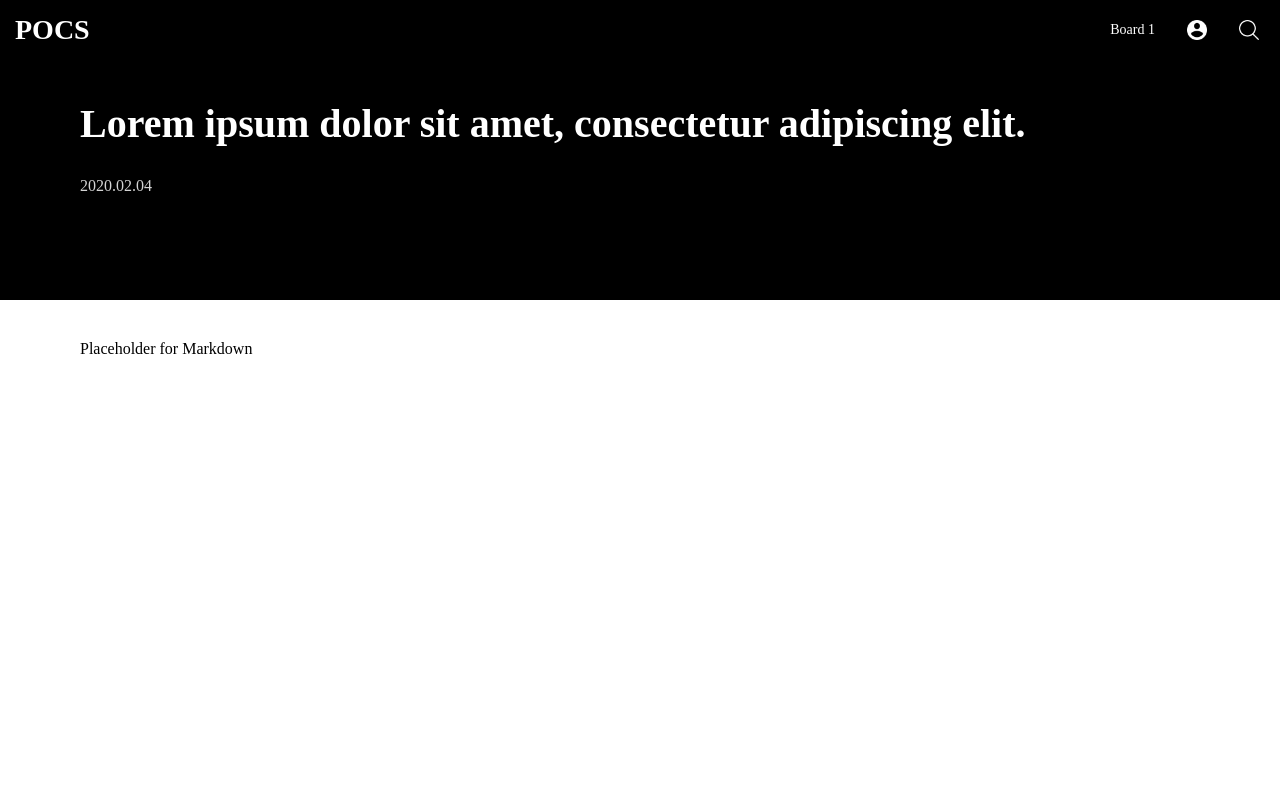
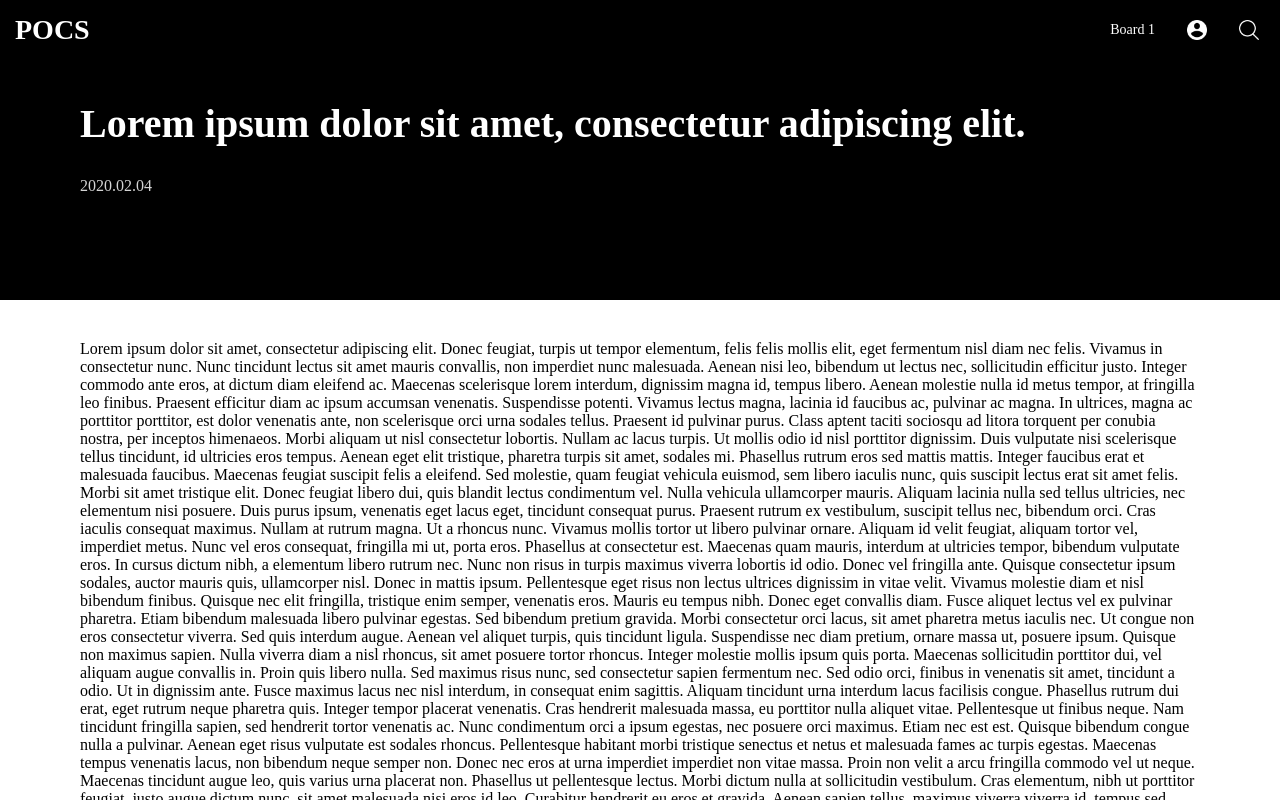
Before and after one commit to Eidard/pocs-official-web, a React app in the folder front/: page /post in a window 1280 px wide. Shown: the top 800 px of the page. Built offline with nearby package versions, Linux system fonts and the light colour scheme.

Commit message:
Added Some Sample Text

```diff
--- a/front/src/pages/Post.jsx
+++ b/front/src/pages/Post.jsx
@@ -133,7 +133,25 @@ export default withRouter(function Post(props) {
       <Section>
         <Article>
           <p>
-            Placeholder for Markdown
+          Lorem ipsum dolor sit amet, consectetur adipiscing elit. Donec feugiat, turpis ut tempor elementum, felis felis mollis elit, eget fermentum nisl diam nec felis. Vivamus in consectetur nunc. Nunc tincidunt lectus sit amet mauris convallis, non imperdiet nunc malesuada. Aenean nisi leo, bibendum ut lectus nec, sollicitudin efficitur justo. Integer commodo ante eros, at dictum diam eleifend ac. Maecenas scelerisque lorem interdum, dignissim magna id, tempus libero. Aenean molestie nulla id metus tempor, at fringilla leo finibus. Praesent efficitur diam ac ipsum accumsan venenatis. Suspendisse potenti. Vivamus lectus magna, lacinia id faucibus ac, pulvinar ac magna. In ultrices, magna ac porttitor porttitor, est dolor venenatis ante, non scelerisque orci urna sodales tellus. Praesent id pulvinar purus. Class aptent taciti sociosqu ad litora torquent per conubia nostra, per inceptos himenaeos. Morbi aliquam ut nisl consectetur lobortis.
+
+Nullam ac lacus turpis. Ut mollis odio id nisl porttitor dignissim. Duis vulputate nisi scelerisque tellus tincidunt, id ultricies eros tempus. Aenean eget elit tristique, pharetra turpis sit amet, sodales mi. Phasellus rutrum eros sed mattis mattis. Integer faucibus erat et malesuada faucibus. Maecenas feugiat suscipit felis a eleifend. Sed molestie, quam feugiat vehicula euismod, sem libero iaculis nunc, quis suscipit lectus erat sit amet felis. Morbi sit amet tristique elit. Donec feugiat libero dui, quis blandit lectus condimentum vel. Nulla vehicula ullamcorper mauris. Aliquam lacinia nulla sed tellus ultricies, nec elementum nisi posuere. Duis purus ipsum, venenatis eget lacus eget, tincidunt consequat purus. Praesent rutrum ex vestibulum, suscipit tellus nec, bibendum orci.
+
+Cras iaculis consequat maximus. Nullam at rutrum magna. Ut a rhoncus nunc. Vivamus mollis tortor ut libero pulvinar ornare. Aliquam id velit feugiat, aliquam tortor vel, imperdiet metus. Nunc vel eros consequat, fringilla mi ut, porta eros. Phasellus at consectetur est. Maecenas quam mauris, interdum at ultricies tempor, bibendum vulputate eros. In cursus dictum nibh, a elementum libero rutrum nec. Nunc non risus in turpis maximus viverra lobortis id odio. Donec vel fringilla ante. Quisque consectetur ipsum sodales, auctor mauris quis, ullamcorper nisl. Donec in mattis ipsum. Pellentesque eget risus non lectus ultrices dignissim in vitae velit. Vivamus molestie diam et nisl bibendum finibus.
+
+Quisque nec elit fringilla, tristique enim semper, venenatis eros. Mauris eu tempus nibh. Donec eget convallis diam. Fusce aliquet lectus vel ex pulvinar pharetra. Etiam bibendum malesuada libero pulvinar egestas. Sed bibendum pretium gravida. Morbi consectetur orci lacus, sit amet pharetra metus iaculis nec. Ut congue non eros consectetur viverra. Sed quis interdum augue. Aenean vel aliquet turpis, quis tincidunt ligula. Suspendisse nec diam pretium, ornare massa ut, posuere ipsum. Quisque non maximus sapien. Nulla viverra diam a nisl rhoncus, sit amet posuere tortor rhoncus.
+
+Integer molestie mollis ipsum quis porta. Maecenas sollicitudin porttitor dui, vel aliquam augue convallis in. Proin quis libero nulla. Sed maximus risus nunc, sed consectetur sapien fermentum nec. Sed odio orci, finibus in venenatis sit amet, tincidunt a odio. Ut in dignissim ante. Fusce maximus lacus nec nisl interdum, in consequat enim sagittis. Aliquam tincidunt urna interdum lacus facilisis congue. Phasellus rutrum dui erat, eget rutrum neque pharetra quis. Integer tempor placerat venenatis. Cras hendrerit malesuada massa, eu porttitor nulla aliquet vitae. Pellentesque ut finibus neque. Nam tincidunt fringilla sapien, sed hendrerit tortor venenatis ac. Nunc condimentum orci a ipsum egestas, nec posuere orci maximus. Etiam nec est est.
+
+Quisque bibendum congue nulla a pulvinar. Aenean eget risus vulputate est sodales rhoncus. Pellentesque habitant morbi tristique senectus et netus et malesuada fames ac turpis egestas. Maecenas tempus venenatis lacus, non bibendum neque semper non. Donec nec eros at urna imperdiet imperdiet non vitae massa. Proin non velit a arcu fringilla commodo vel ut neque. Maecenas tincidunt augue leo, quis varius urna placerat non.
+
+Phasellus ut pellentesque lectus. Morbi dictum nulla at sollicitudin vestibulum. Cras elementum, nibh ut porttitor feugiat, justo augue dictum nunc, sit amet malesuada nisi eros id leo. Curabitur hendrerit eu eros et gravida. Aenean sapien tellus, maximus viverra viverra id, tempus sed velit. Mauris luctus tristique metus, nec sollicitudin eros facilisis eget. Fusce et interdum neque, eget faucibus nulla. Sed est ligula, dapibus quis lacinia ac, hendrerit non mi. In luctus at urna a condimentum. Integer at quam eget leo hendrerit tempus. Donec sed porttitor sapien. Praesent dictum maximus tellus nec congue. Phasellus ac aliquet sapien. Nullam sit amet nisi lacus.
+
+Donec libero quam, eleifend pulvinar ipsum nec, consectetur cursus diam. Ut suscipit, velit eget lacinia gravida, sapien magna venenatis ligula, ut malesuada dui augue a arcu. Phasellus aliquam sagittis sapien et congue. Duis convallis nisi vitae ipsum consequat, ut varius orci consectetur. Maecenas porta, augue vitae elementum euismod, ligula sem feugiat velit, eu bibendum erat ligula sed nunc. Vivamus suscipit venenatis sollicitudin. Mauris commodo convallis ex non lacinia. Curabitur condimentum vestibulum felis, non lobortis lacus commodo at. Etiam neque orci, mattis nec tellus non, maximus gravida urna. Integer vitae augue ut orci iaculis egestas eget in velit. Quisque accumsan nec velit quis viverra. Mauris pharetra nulla in urna laoreet, a iaculis tortor aliquam.
+
+Morbi in nisi ut tellus semper vestibulum tristique sit amet odio. Praesent faucibus pellentesque nulla rhoncus ultrices. Praesent vel libero lorem. Ut et ligula ut massa bibendum auctor vitae eget nunc. Nulla accumsan sed mi quis aliquam. Nullam tempor augue at purus lobortis vestibulum. Praesent id lectus scelerisque, accumsan justo id, sagittis ligula. Integer maximus urna sem, at consectetur massa viverra pellentesque. Aliquam rutrum ante ut iaculis aliquam. Aliquam vel metus ac est congue finibus. Fusce sed risus eget massa consequat ultricies et efficitur leo. Phasellus cursus, velit vel suscipit maximus, nisl ante suscipit augue, egestas commodo mi nisi sit amet erat. Suspendisse potenti. Ut egestas pellentesque auctor. Vestibulum ante ipsum primis in faucibus orci luctus et ultrices posuere cubilia curae; Nulla et nisi at velit pulvinar faucibus vitae nec tellus.
+
+Vivamus lacinia, mi ac consectetur condimentum, dui velit accumsan tortor, a pulvinar tellus elit vitae massa. In eu dictum nisl, eu rutrum arcu. Sed semper et tellus eu mattis. In imperdiet aliquet congue. Aenean viverra ex vitae vehicula ultricies. Sed lectus diam, pretium in ipsum ac, ultrices auctor dolor. Praesent eget malesuada leo.
           </p>
         </Article>
       </Section>
```
